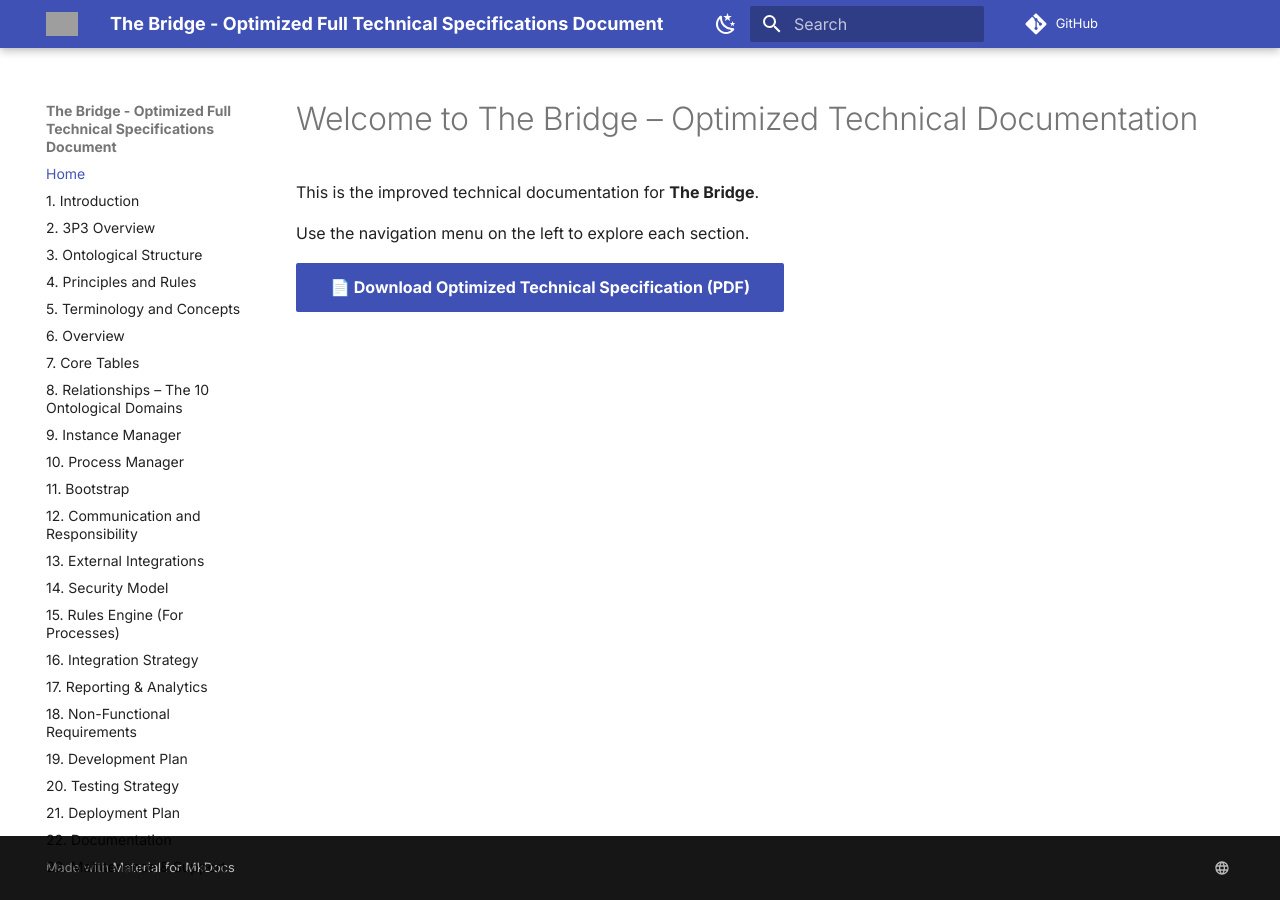
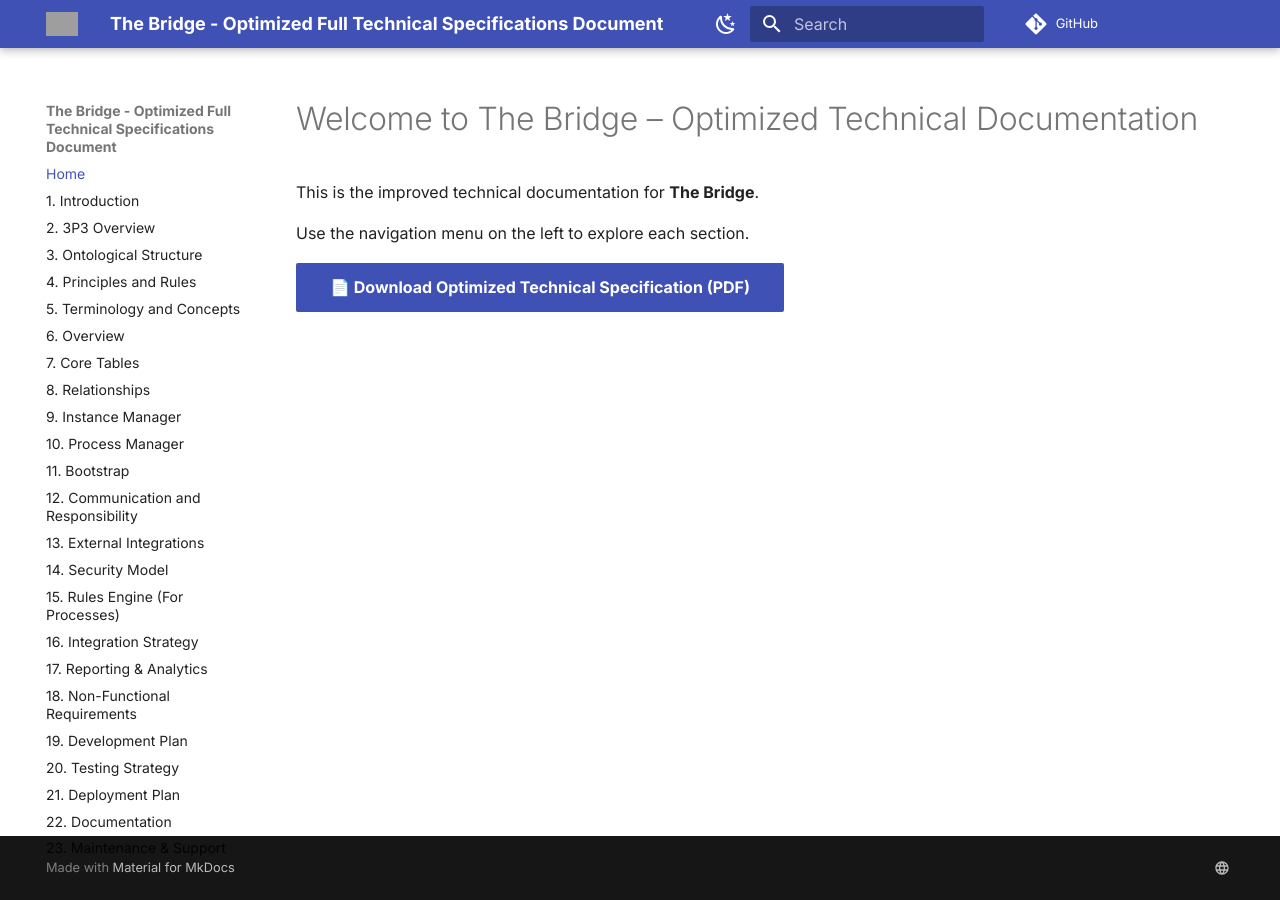
Before and after one commit to caufero/thebridge-optimized-docs, an MkDocs documentation site: the page built from docs/index.md, in a window 1280 px wide. Built offline with MkDocs 1.6.1 and Material for MkDocs 9.7.7, drawn with Linux system fonts in a browser that asks for light colours; comment, search, counter and statistics services are not loaded; grey boxes are pictures that could not be loaded.

Commit message:
Update mkdocs.yml

```diff
--- a/mkdocs.yml
+++ b/mkdocs.yml
@@ -61,8 +61,8 @@ nav:
   - 5. Terminology and Concepts: 01-foundations/05-terminology-and-concepts.md
   - 6. Overview: 02-architecture/06-overview.md
   - 7. Core Tables: 02-architecture/07-core-tables.md
-  - 8. Relationships – The 10 Ontological Domains: 02-architecture/08-relationships.md
-  - 9. Instance Manager: 002-architecture/09-instance-manager.md
+  - 8. Relationships: 02-architecture/08-relationships.md
+  - 9. Instance Manager: 02-architecture/09-instance-manager.md
   - 10. Process Manager: 02-architecture/10-process-manager.md
   - 11. Bootstrap: 02-architecture/11-bootstrap.md
   - 12. Communication and Responsibility: 12-communication-responsibility.md
```
